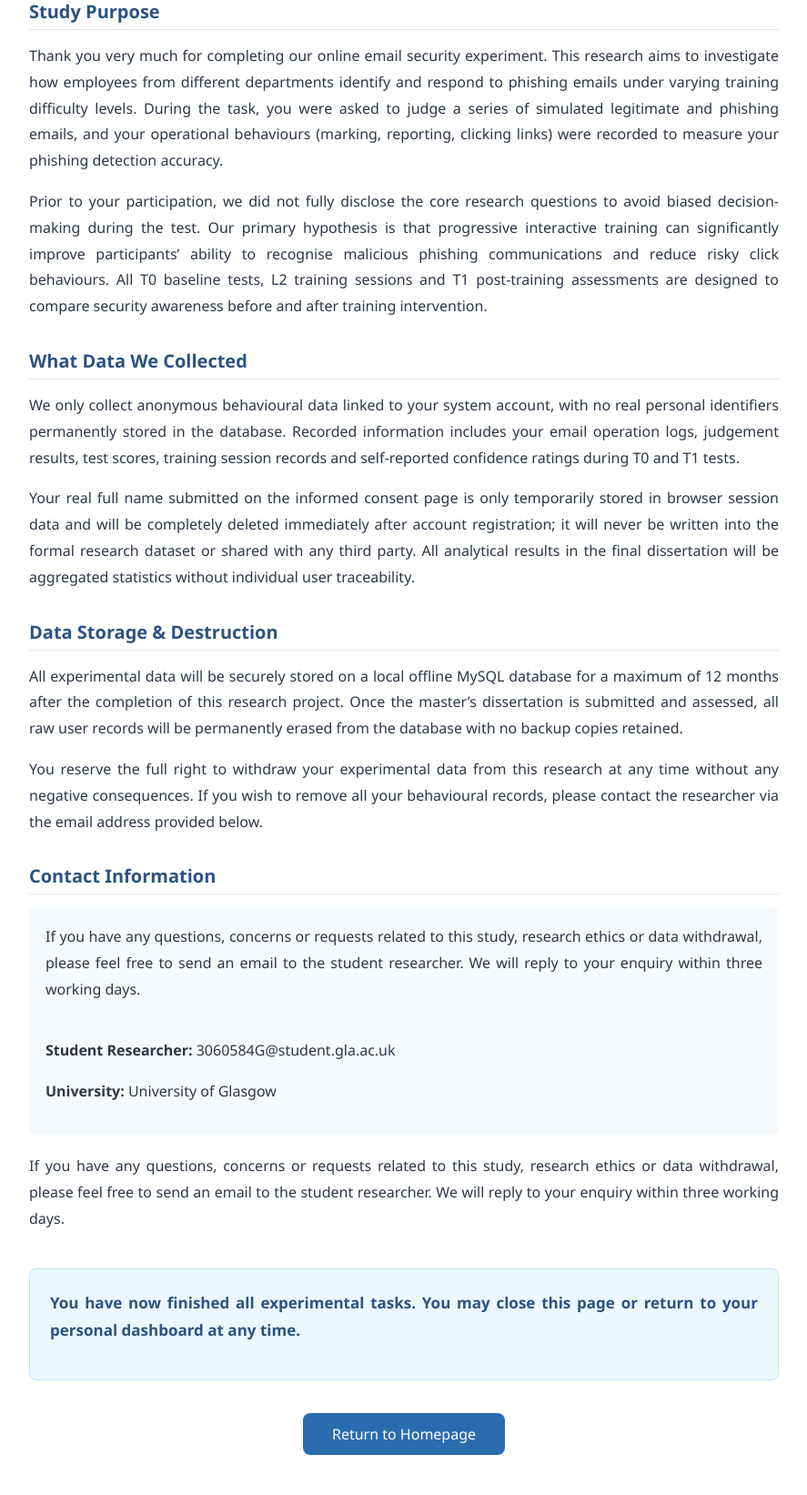
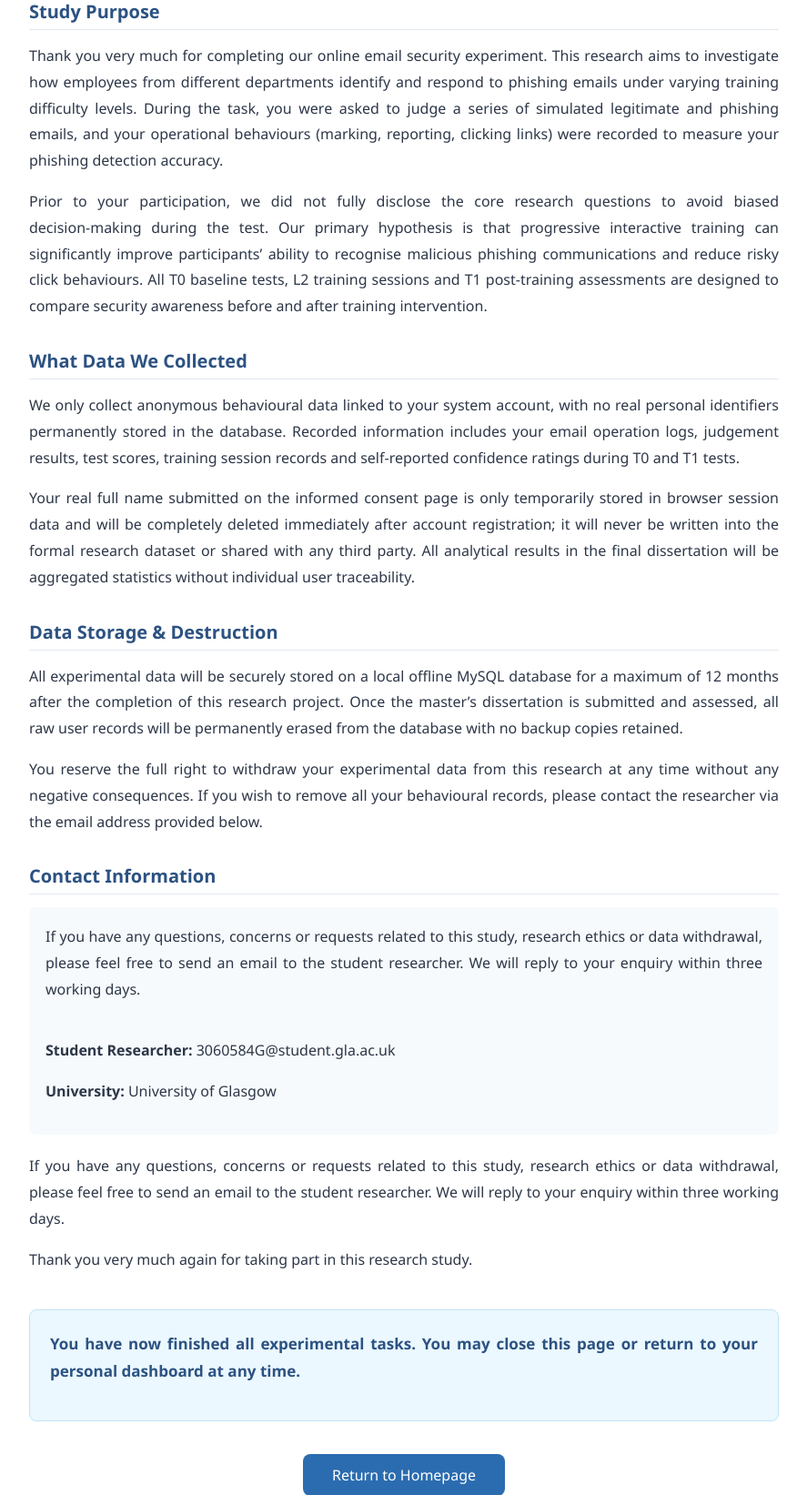
Before and after one commit to shining-close/Phishing-game-about-role-based-enterprise, a Django app: page /debrief/ in a window 1280 px wide. Shown: the part 192-1835 px from the top of the page at 91% size, without its empty margins (196-1083 px from the left). Run offline with Django 5.2, Linux system fonts and the light colour scheme; a user stored in the database is signed in; tables that the repository leaves empty hold one stand-in row (values such as "Sample post").

Commit message:
Fix some problem in consent and debrief page

```diff
--- a/game/templates/debrief.html
+++ b/game/templates/debrief.html
@@ -89,23 +89,20 @@
 <div class="container">
     <h1>Debriefing Statement</h1>
     <hr>
-
     <h2>Study Purpose</h2>
     <p>
         Thank you very much for completing our online email security experiment. This research aims to investigate how employees from different departments identify and respond to phishing emails under varying training difficulty levels. During the task, you were asked to judge a series of simulated legitimate and phishing emails, and your operational behaviours (marking, reporting, clicking links) were recorded to measure your phishing detection accuracy.
     </p>
     <p>
-        Prior to your participation, we did not fully disclose the core research questions to avoid biased decision-making during the test. Our primary hypothesis is that progressive interactive training can significantly improve participants’ ability to recognise malicious phishing communications and reduce risky click behaviours. All T0 baseline tests, L2 training sessions and T1 post-training assessments are designed to compare security awareness before and after training intervention.
+        Prior to your participation, we did not fully disclose the core research questions to avoid biased decision‑making during the test. Our primary hypothesis is that progressive interactive training can significantly improve participants’ ability to recognise malicious phishing communications and reduce risky click behaviours. All T0 baseline tests, L2 training sessions and T1 post‑training assessments are designed to compare security awareness before and after training intervention.
     </p>
-
     <h2>What Data We Collected</h2>
     <p>
-        We only collect anonymous behavioural data linked to your system account, with no real personal identifiers permanently stored in the database. Recorded information includes your email operation logs, judgement results, test scores, training session records and self-reported confidence ratings during T0 and T1 tests.
+        We only collect anonymous behavioural data linked to your system account, with no real personal identifiers permanently stored in the database. Recorded information includes your email operation logs, judgement results, test scores, training session records and self‑reported confidence ratings during T0 and T1 tests.
     </p>
     <p>
         Your real full name submitted on the informed consent page is only temporarily stored in browser session data and will be completely deleted immediately after account registration; it will never be written into the formal research dataset or shared with any third party. All analytical results in the final dissertation will be aggregated statistics without individual user traceability.
     </p>
-
     <h2>Data Storage & Destruction</h2>
     <p>
         All experimental data will be securely stored on a local offline MySQL database for a maximum of 12 months after the completion of this research project. Once the master’s dissertation is submitted and assessed, all raw user records will be permanently erased from the database with no backup copies retained.
@@ -113,7 +110,6 @@
     <p>
         You reserve the full right to withdraw your experimental data from this research at any time without any negative consequences. If you wish to remove all your behavioural records, please contact the researcher via the email address provided below.
     </p>
-
     <h2>Contact Information</h2>
     <div class="contact-box">
         <p>If you have any questions, concerns or requests related to this study, research ethics or data withdrawal, please feel free to send an email to the student researcher. We will reply to your enquiry within three working days.</p><br>
@@ -121,11 +117,11 @@
         <p><strong>University:</strong> University of Glasgow</p>
     </div>
     <p>If you have any questions, concerns or requests related to this study, research ethics or data withdrawal, please feel free to send an email to the student researcher. We will reply to your enquiry within three working days.</p>
-
+    <!-- 新增：末尾独立致谢，匹配学院debrief模板 -->
+    <p>Thank you very much again for taking part in this research study.</p>
     <div class="note">
         <p><strong>You have now finished all experimental tasks. You may close this page or return to your personal dashboard at any time.</strong></p>
     </div>
-
     <div class="back-btn-wrap">
         <a href="{% url 'home' %}">
             <button class="back-btn">Return to Homepage</button>
```
Also changed, not shown: game/templates/consent.html (+6 -1 lines).
